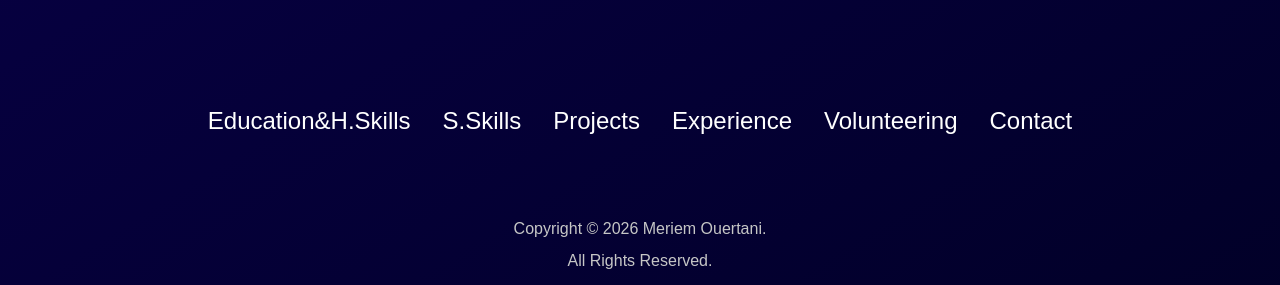
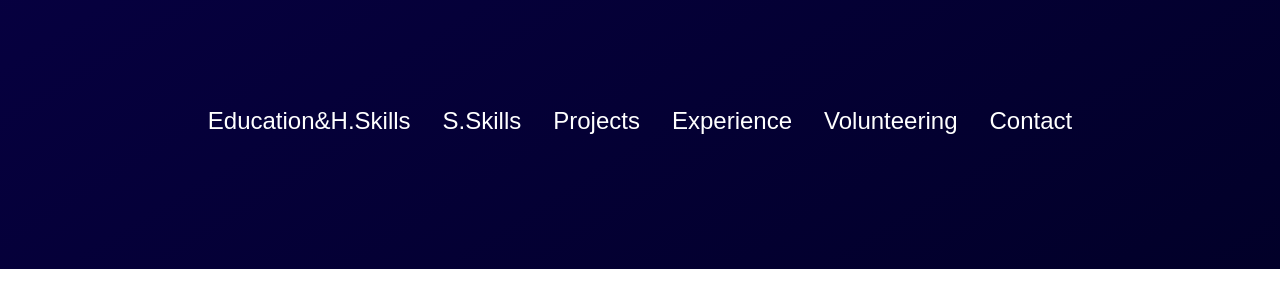
Before and after one commit to mariemouertani104/Personal-Website, a website: page index.html in a window 1280 px wide. Shown: the part 9768-10053 px from the top of the page. Drawn offline with nearby package versions, Linux system fonts and the light colour scheme; animation ran at ten frames a second.

Commit message:
edit
Removed copyright and rights reserved statements from footer.

```diff
--- a/index.html
+++ b/index.html
@@ -962,9 +962,7 @@ Identification and invitation of former INSAT students to share their experience
         </ul>
       </div>
     </nav>
-    <p>Copyright © 2026 Meriem Ouertani.</p>
-    <br>
-    <p>All Rights Reserved. </p>
+
     <br>
   </footer>
   <script src="https://cdn.jsdelivr.net/npm/bootstrap@5.3.3/dist/js/bootstrap.bundle.min.js" integrity="sha384-YvpcrYf0tY3lHB60NNkmXc5s9fDVZLESaAA55NDzOxhy9GkcIdslK1eN7N6jIeHz" crossorigin="anonymous"></script>
```
